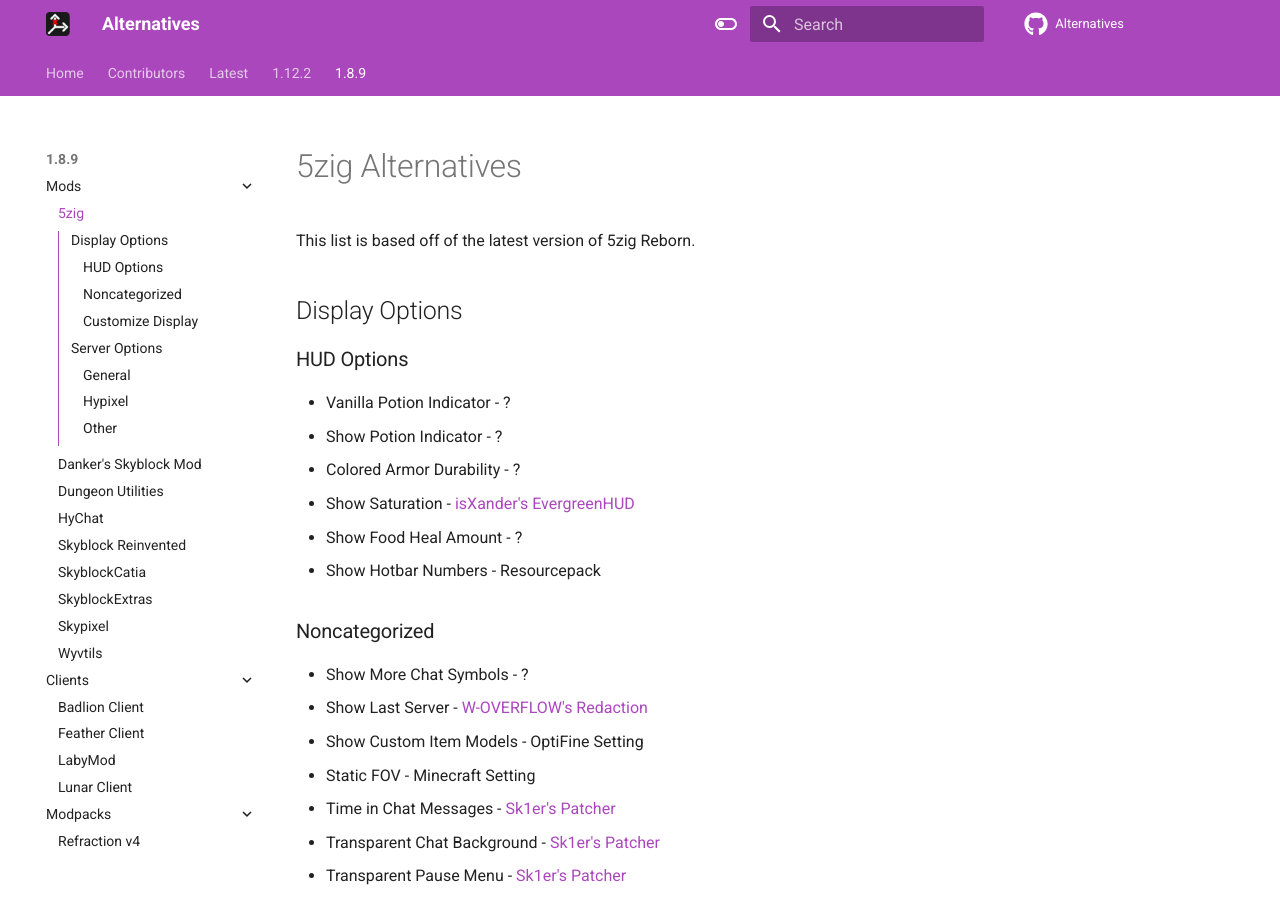
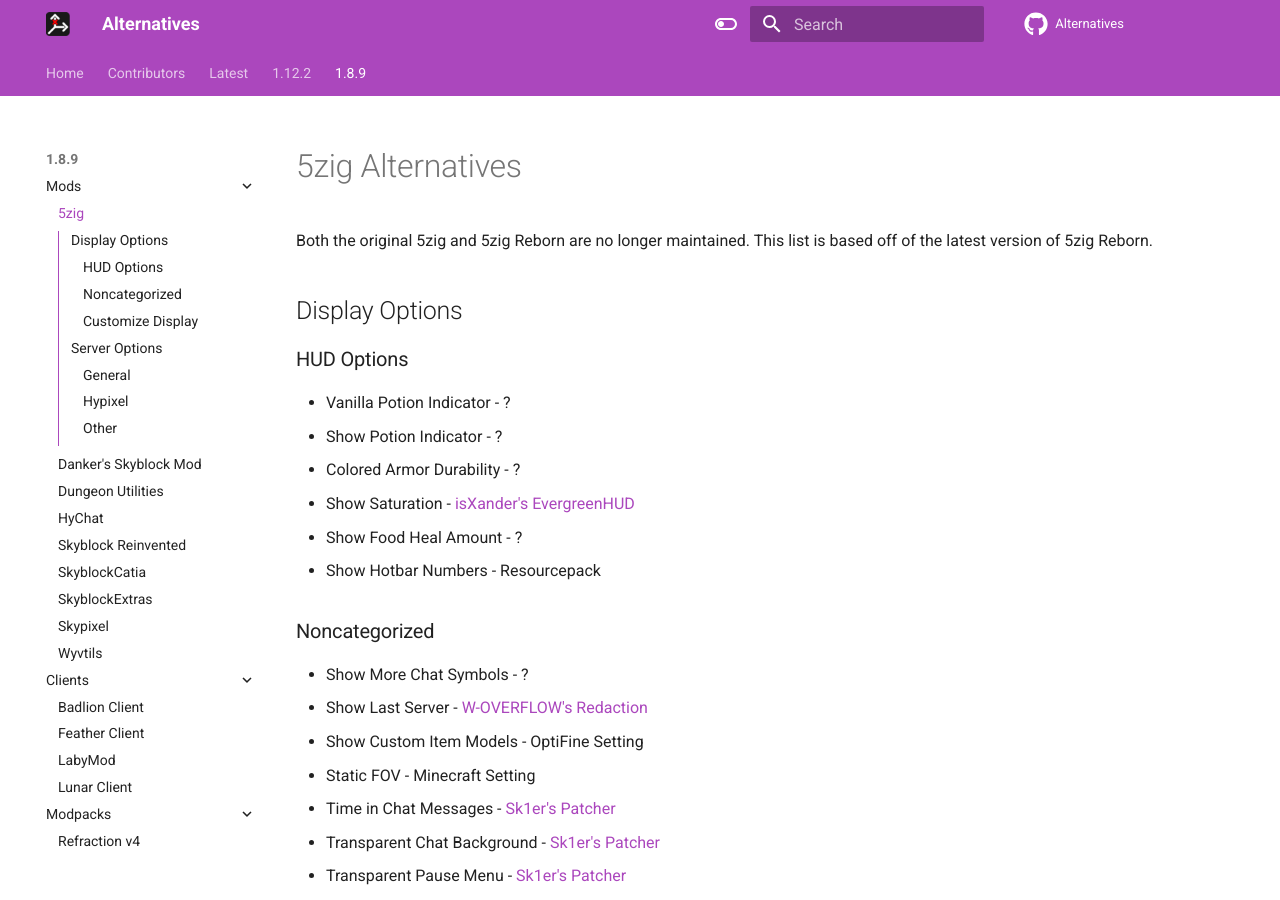
Before and after one commit to MicrocontrollersDev/Alternatives, an MkDocs documentation site: the page built from docs/1.8.9/5zig.md, in a window 1280 px wide and 900 px high. Built offline with MkDocs 1.6.1 and Material for MkDocs 9.7.7, drawn with Linux system fonts in a browser that asks for light colours; comment, search, counter and statistics services are not loaded.

Commit message:
5zig reborn note

```diff
--- a/docs/1.8.9/5zig.md
+++ b/docs/1.8.9/5zig.md
@@ -1,4 +1,5 @@
 # 5zig Alternatives
+Both the original 5zig and 5zig Reborn are no longer maintained.
 This list is based off of the latest version of 5zig Reborn.
 
 ## Display Options
```
